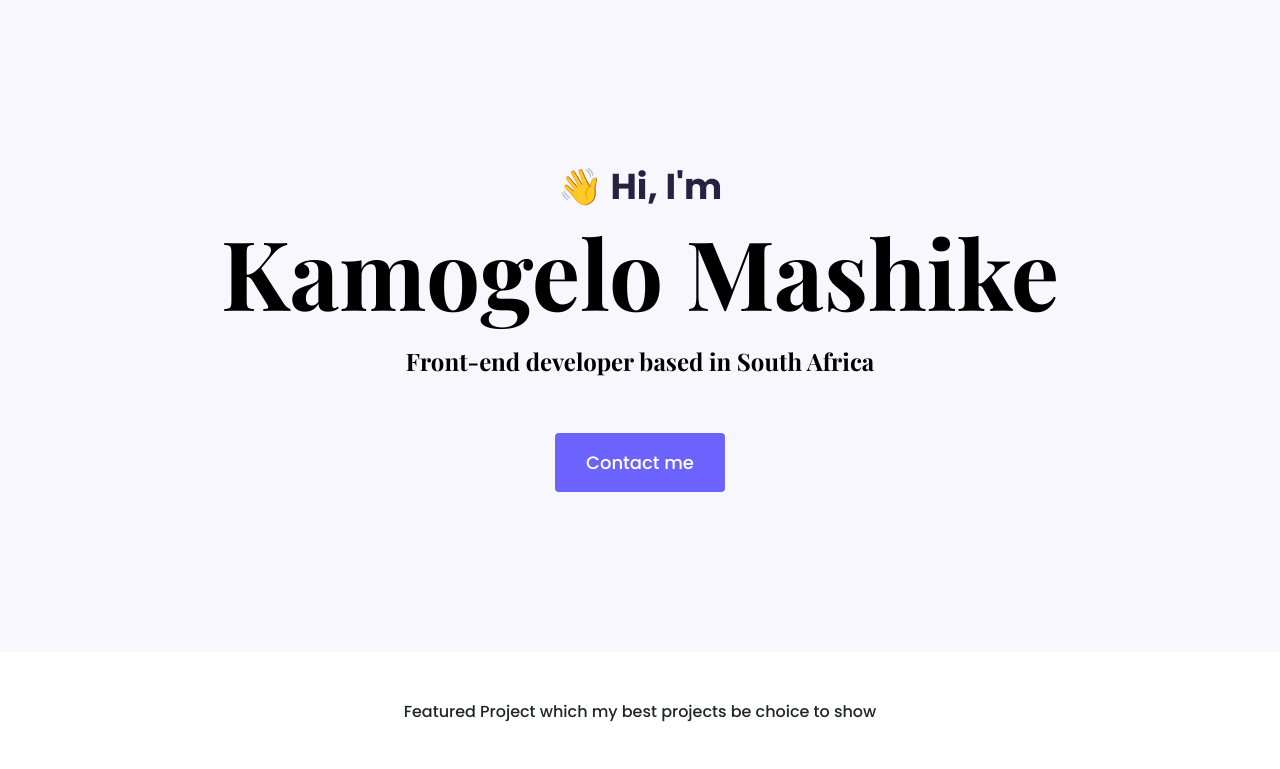
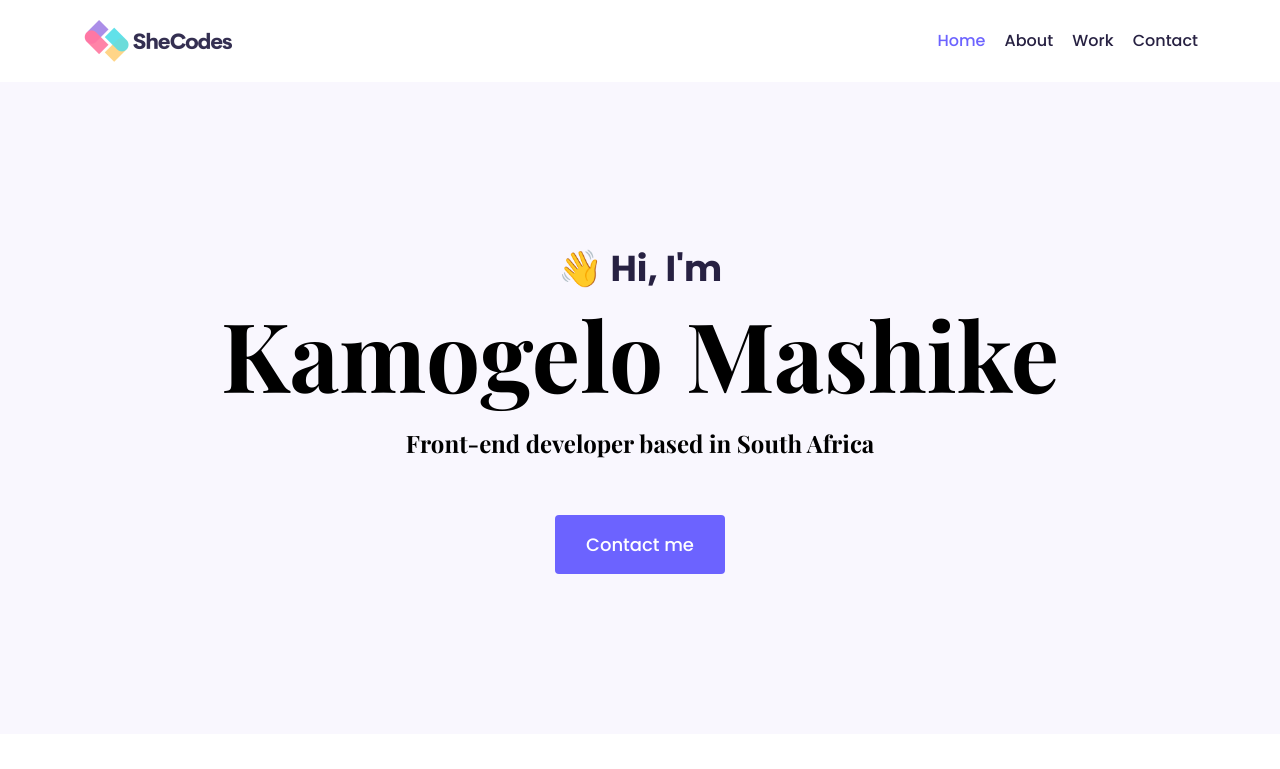
Before and after one commit to Kamogelo98/Portfolio-Project-Homepage-Content, a plain HTML site: page index.html in a window 1280 px wide. Shown: the top 769 px of the page. Drawn offline with nearby package versions, Linux system fonts and the light colour scheme.

Commit message:
nav-bar added

```diff
--- a/css/style.css
+++ b/css/style.css
@@ -92,6 +92,36 @@ p {
     line-height: 27px;
     padding: 15px 30px;
 }
+.logo{
+    max-width: 150px;
+}
+
+nav{
+    padding: 20px 0;
+}
+
+nav ul{
+    margin: 0;
+    padding: 0;
+}
+nav li{
+    display: inline;
+    list-style: none;
+    line-height:42px;
+    margin-left: 15px;
+}
+nav a{
+    text-decoration: none;
+    color:#272142 ;
+    transition: all 150ms ease-in-out;
+
+}
+
+nav a:hover, nav li.active a {
+    color: var(--branding-color);
+
+}
+
 
 @media(max-width:800px) {
     h1 {
@@ -116,4 +146,7 @@ p {
         padding: 0;
 
     }
+    nav a{
+        font-size: 12px;
+    }
 }
--- a/index.html
+++ b/index.html
@@ -30,6 +30,28 @@
     ></script>
   </head>
   <body>
+    <div class="container">
+      <nav class="d-flex justify-content-between">
+        <a href="/">
+          <img src="images/logo.png" alt="" class="logo d-none d-md-block" />
+        </a>
+        <a href="/"
+          ><img
+            src="images/smlogo.jpg"
+            alt=""
+            class="logo m-0 d-block d-md-none"
+          />
+        </a>
+
+        <ul>
+          <li class="active"><a href="/">Home</a></li>
+          <li><a href="/about.html">About</a></li>
+          <li><a href="/work.html">Work</a></li>
+          <li><a href="/contact.html">Contact</a></li>
+        </ul>
+      </nav>
+    </div>
+
     <div class="hero">
       <p>👋 Hi, I'm</p>
       <h1>Kamogelo Mashike</h1>
```
Also changed, not shown: images/logo.png (added), images/smlogo.jpg (added).
